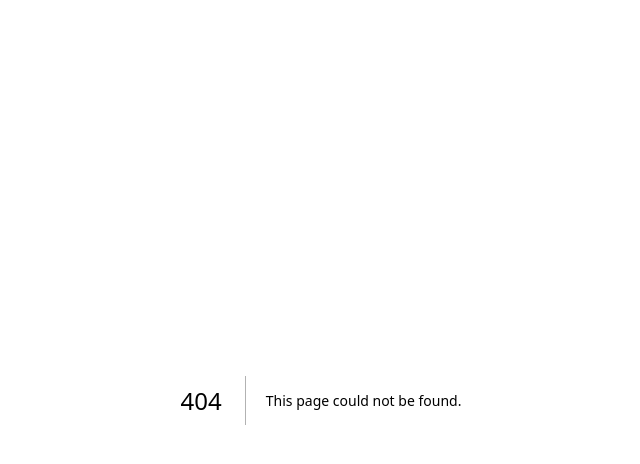
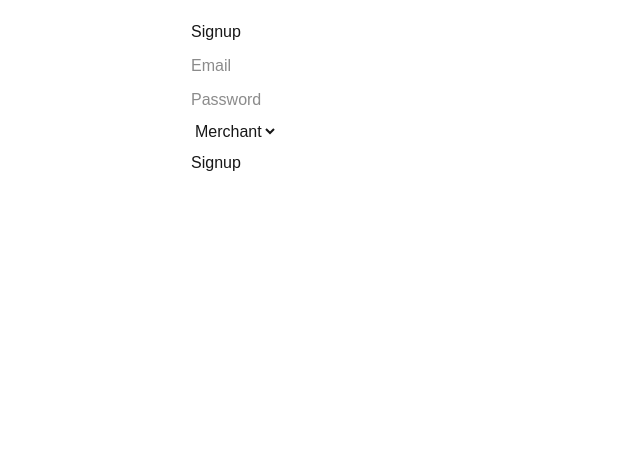
Before and after one commit to CryptracSolutions/cryptrac, a Next.js app: page /signup in a window 1280 px wide. Before the commit this address had no page. Shown: the top 464 px of the page, without its empty margins (319-959 px from the left). Built offline with nearby package versions, Linux system fonts and the light colour scheme; no server answers.

Commit message:
Fix typo in signup page useState

```diff
--- /dev/null
+++ b/app/signup/page.tsx
@@ -0,0 +1,77 @@
+"use client"; // Client component
+
+// app/signup/page.tsx
+import { useState, useEffect } from 'react';
+import { createBrowserClient } from '../../lib/supabase-browser'; // Relative path
+import toast from 'react-hot-toast';
+
+const supabase = createBrowserClient(); // Singleton
+
+export default function Signup() {
+  const [email, setEmail] = useState('');
+  const [password, setPassword] = useState('');
+  const [role, setRole] = useState('merchant'); // Default role
+  const [loading, setLoading] = useState(false); // Fixed: Added 'const'
+
+  // Test toast on load
+  useEffect(() => {
+    toast.success('Test toast on signup - working!');
+  }, []);
+
+  const handleSignup = async () => {
+    if (!email || !password || !role) {
+      toast.error('Enter all fields');
+      return;
+    }
+    setLoading(true);
+    const { data, error } = await supabase.auth.signUp({ email, password });
+    if (error) {
+      toast.error(error.message);
+    } else {
+      // Set role metadata (Bible Section 5) - assume profiles table; add migration if needed
+      await supabase.from('profiles').insert({ id: data.user.id, role });
+      toast.success('Signed up!');
+      window.location.href = '/login';
+    }
+    setLoading(false);
+  };
+
+  // Stub country check (ipapi)
+  useEffect(() => {
+    fetch('https://ipapi.co/json/').then(res => res.json()).then(data => {
+      if (data.country_code !== 'US') {
+        toast.warning('US-only - Proceed at own risk');
+      }
+    });
+  }, []);
+
+  return (
+    <div style={{ maxWidth: '300px', margin: 'auto', padding: '20px' }}>
+      <h1>Signup</h1>
+      <input
+        type="email"
+        placeholder="Email"
+        value={email}
+        onChange={(e) => setEmail(e.target.value)}
+        style={{ display: 'block', margin: '10px 0' }}
+      />
+      <input
+        type="password"
+        placeholder="Password"
+        value={password}
+        onChange={(e) => setPassword(e.target.value)}
+        style={{ display: 'block', margin: '10px 0' }}
+      />
+      <select value={role} onChange={(e) => setRole(e.target.value)} style={{ display: 'block', margin: '10px 0' }}>
+        <option value="merchant">Merchant</option>
+        <option value="rep">Rep</option>
+        <option value="partner">Partner</option>
+      </select>
+      <button onClick={handleSignup} disabled={loading}>
+        {loading ? 'Signing up...' : 'Signup'}
+      </button>
+    </div>
+  );
+}
+
+export const dynamic = 'force-dynamic'; // Dynamic for env
```
